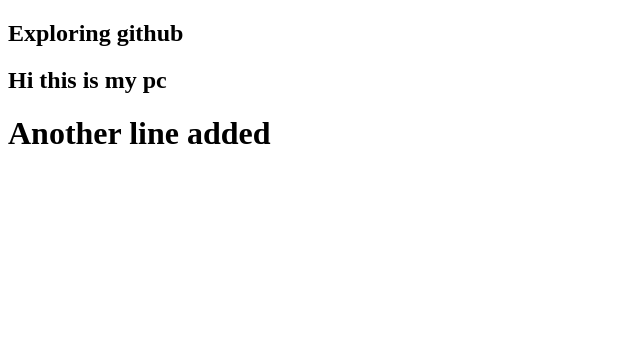
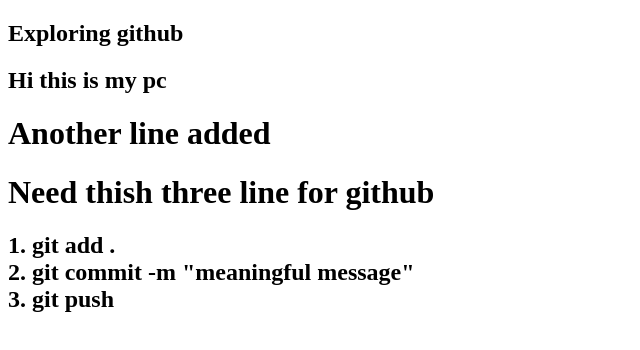
Before and after one commit to abrar-jaman-gazi/my-second-github, a plain HTML site: page index.html in a window 1280 px wide. Shown: the whole page, without its empty margins (0-640 px from the left). Drawn offline with Linux system fonts and the light colour scheme.

Commit message:
Some line also added for bit

```diff
--- a/index.html
+++ b/index.html
@@ -9,5 +9,11 @@
     <h2>Exploring github</h2>
     <h2>Hi this is my pc</h2>
     <h1>Another line added</h1>
+    <h1>Need thish three line for github</h1>
+    <h2>1. git add .
+    <br>
+    2. git commit -m "meaningful message"
+    <br>
+    3. git push </h2>
 </body>
 </html>
```
